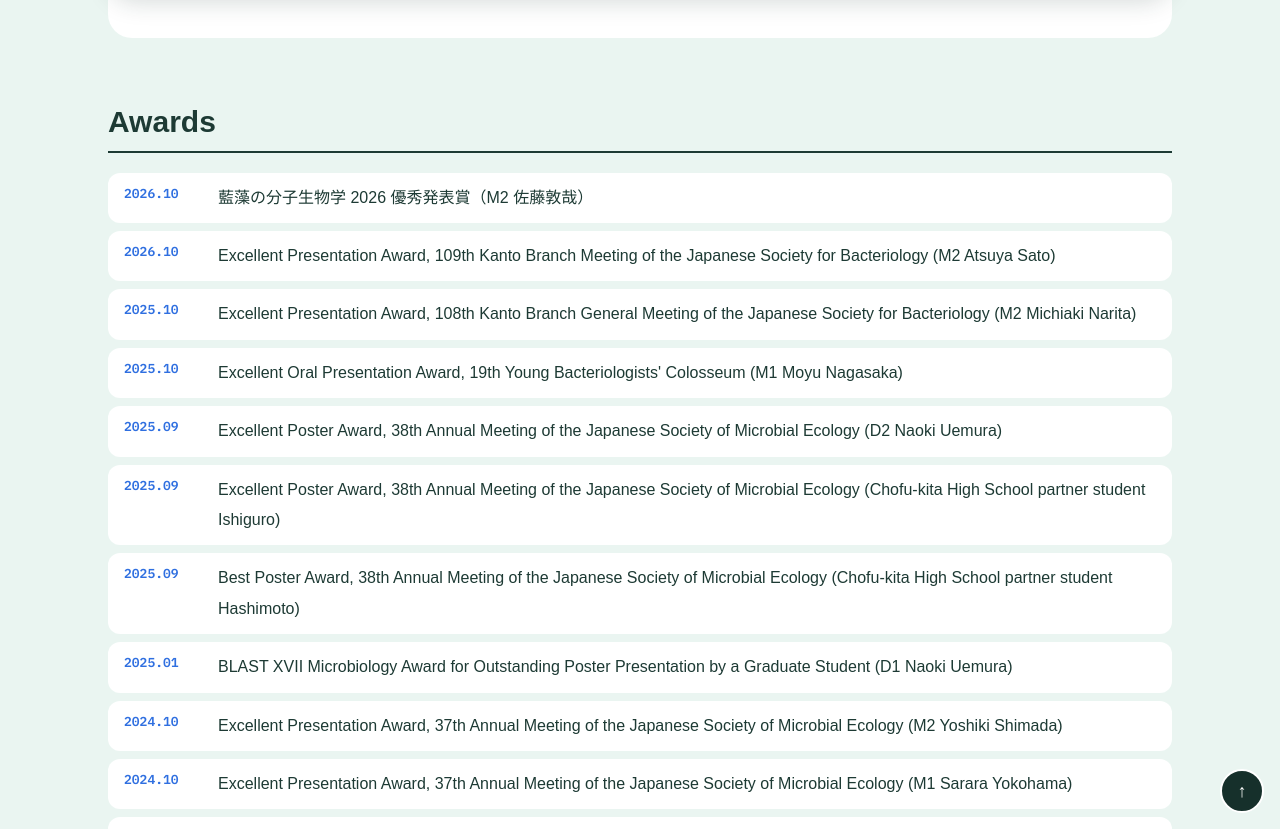
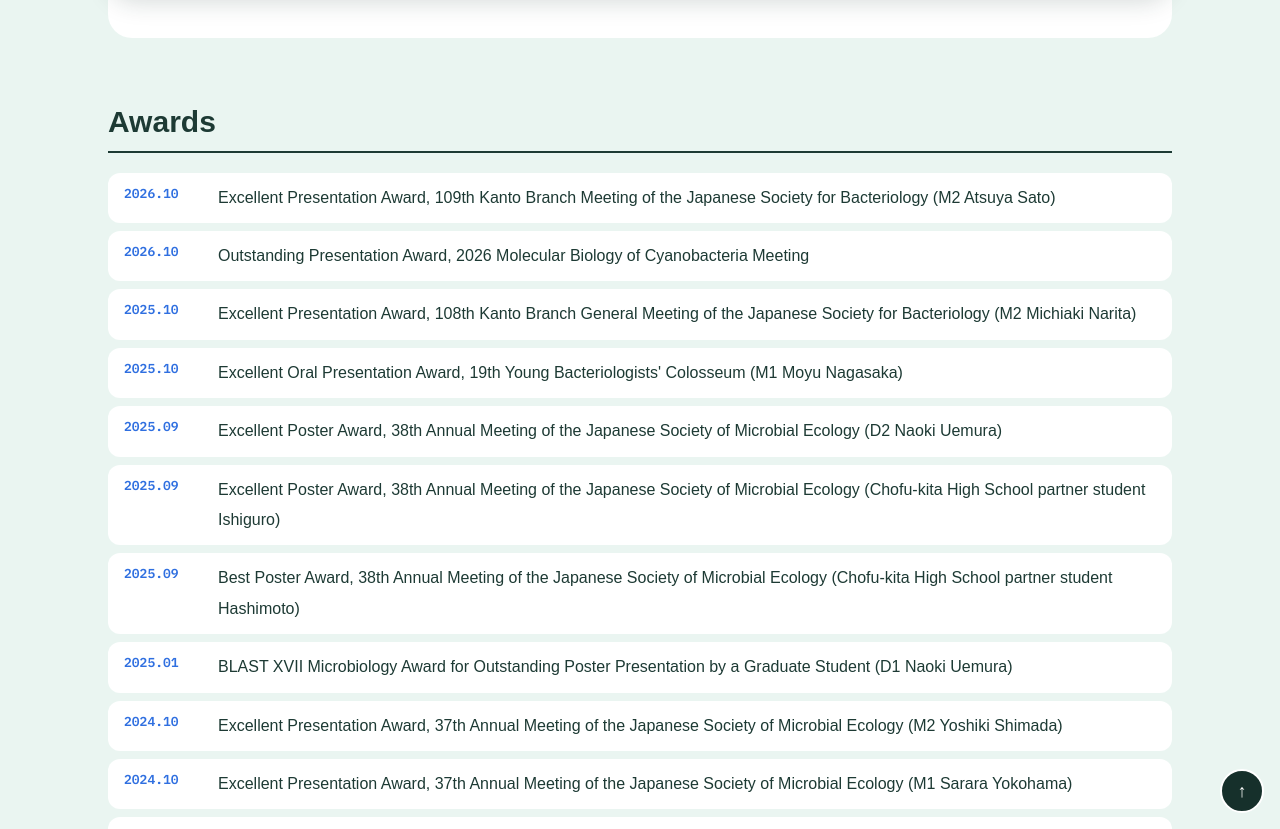
Before and after one commit to nakane-lab-uec/nakane-lab-uec.github.io, a Jekyll site: the page built from research/index.html, in a window 1280 px wide and 900 px high, scrolled down 9315 px, cut to the strip 71-900 px from the top of the window. Built offline with Jekyll 4.4.1, drawn with Linux system fonts in a browser that asks for light colours; some web fonts are replaced.

Commit message:
Update _data/awards.yml (via Pages CMS)

```diff
--- a/_data/awards.yml
+++ b/_data/awards.yml
@@ -1,3 +1,7 @@
+- date: 2026-10
+  award: 藍藻の分子生物学 2026 優秀発表賞（M2 佐藤敦哉）
+  award_en: Outstanding Presentation Award, 2026 Molecular Biology of
+    Cyanobacteria Meeting
 - date: 2026-10
   award: 第109回日本細菌学会関東支部会 優秀発表賞（M2 佐藤敦哉）
   award_en: Excellent Presentation Award, 109th Kanto Branch Meeting of the
@@ -107,5 +111,3 @@
 - date: 2010-05
   award: 日本マイコプラズマ学会 ベストプレゼンティション賞（中根大介）
   award_en: Best Presentation Award, Japanese Society of Mycoplasmology (Daisuke Nakane)
-- date: 2026-10
-  award: 藍藻の分子生物学 2026 優秀発表賞（M2 佐藤敦哉）
```
